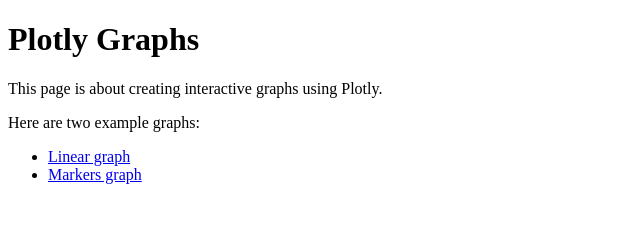
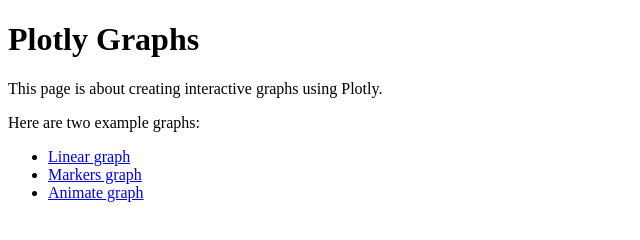
Before and after one commit to Tikhon-Radkevich/PlotlyGraphs, a plain HTML site: page index.html in a window 1280 px wide. Shown: the whole page, without its empty margins (0-640 px from the left). Drawn offline with Linux system fonts and the light colour scheme.

Commit message:
Update index.html

```diff
--- a/index.html
+++ b/index.html
@@ -10,6 +10,7 @@
 	<ul>
 		<li><a href="https://tikhon-radkevich.github.io/PlotlyGraphs/line/">Linear graph</a></li>
 		<li><a href="https://tikhon-radkevich.github.io/PlotlyGraphs/marker/">Markers graph</a></li>
+		<li><a href="https://tikhon-radkevich.github.io/PlotlyGraphs/animate/">Animate graph</a></li>
 	</ul>
 </body>
 </html>
```
